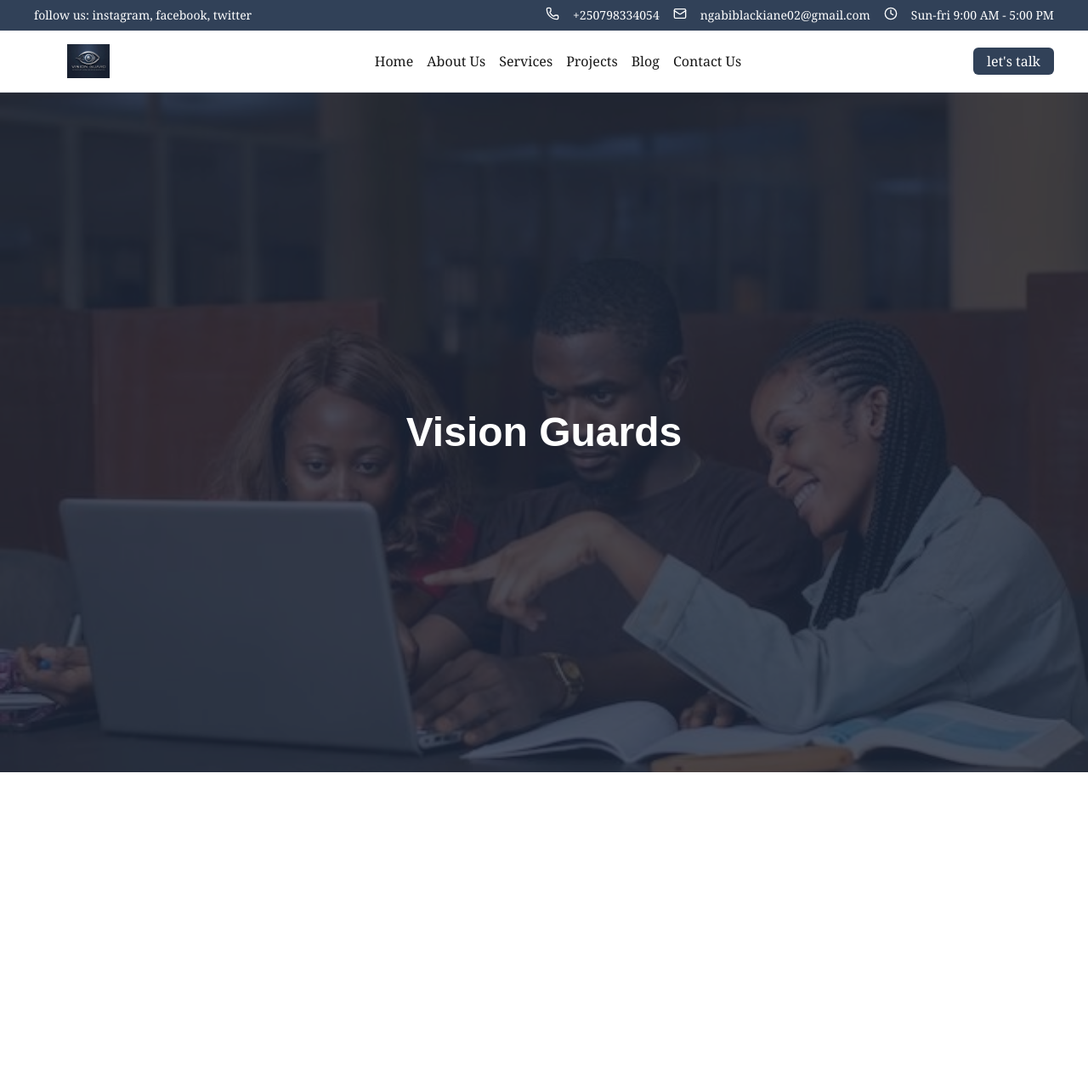
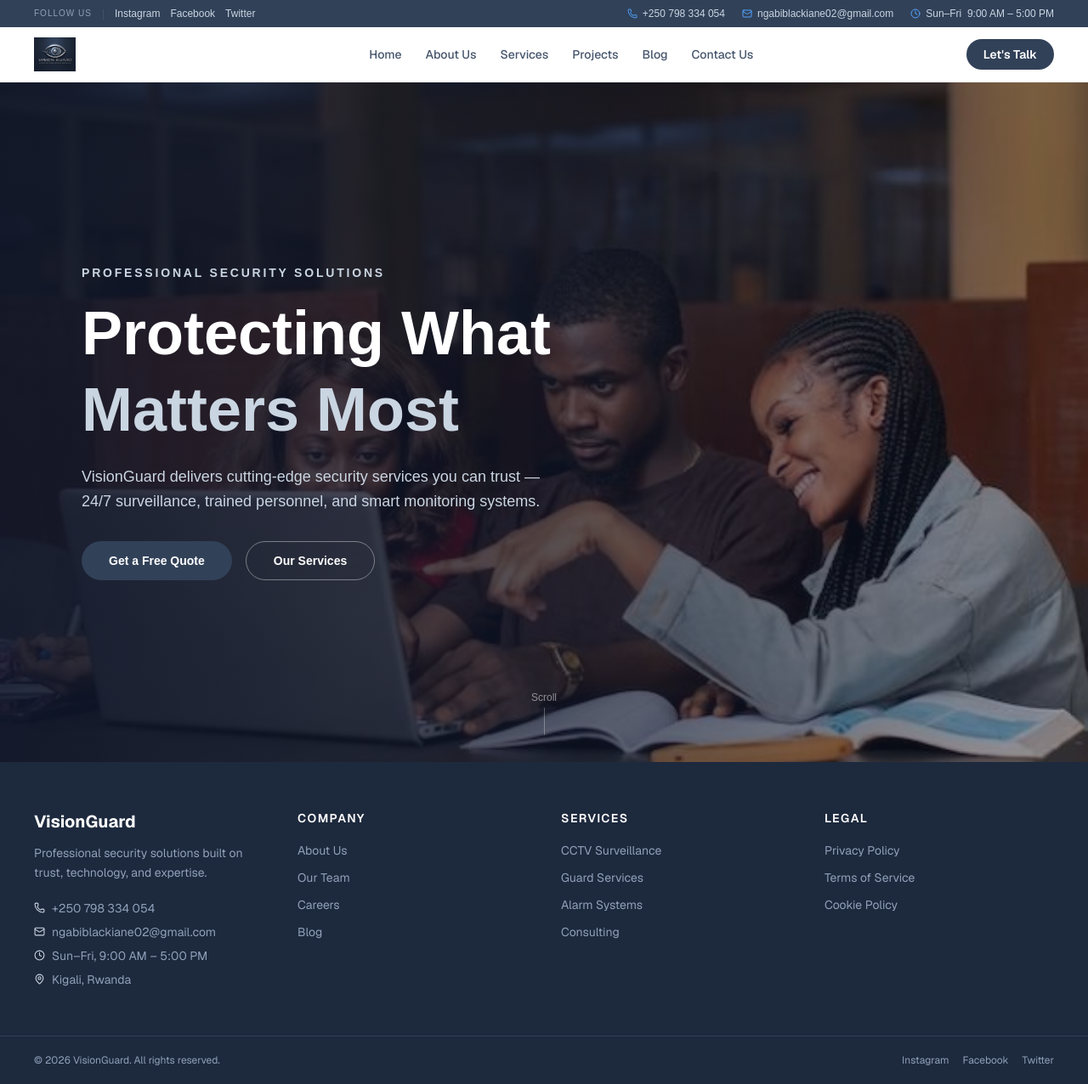
Before and after one commit to ingdia/VisionGuard, a Next.js app in the folder platform/: page / in a window 1280 px wide. Shown: the whole page at 85% size. Before the commit the page ends 909 px from the top, so only its background shows below. Built offline with nearby package versions, Linux system fonts and the light colour scheme.

Commit message:
feat : added the footer

```diff
--- a/platform/src/app/page.tsx
+++ b/platform/src/app/page.tsx
@@ -1,14 +1,17 @@
 import Header from "@/components/Header";
 import Hero from "@/components/sections/Hero";
 import TopBar from "@/components/TopBar";
-import Image from "next/image";
+import Footer from "@/components/Footer";
 
 export default function Home() {
   return (
-    <div className="">
-     <TopBar/>
-     <Header/>
-     <Hero/>
+    <div className="flex flex-col min-h-screen">
+      <TopBar />
+      <Header />
+      <main className="flex-1">
+        <Hero />
+      </main>
+      <Footer />
     </div>
   );
 }
--- a/platform/src/components/Footer.tsx
+++ b/platform/src/components/Footer.tsx
@@ -0,0 +1,56 @@
+import React from 'react'
+import { Phone, Mail, Clock, MapPin } from 'lucide-react'
+
+const footerLinks = {
+  Company: ["About Us", "Our Team", "Careers", "Blog"],
+  Services: ["CCTV Surveillance", "Guard Services", "Alarm Systems", "Consulting"],
+  Legal: ["Privacy Policy", "Terms of Service", "Cookie Policy"],
+}
+
+function Footer() {
+  return (
+    <footer className="bg-slate-800 text-slate-400 font-sans">
+      <div className="max-w-7xl mx-auto px-6 md:px-10 py-14 grid grid-cols-1 sm:grid-cols-2 lg:grid-cols-4 gap-10">
+        {/* Brand */}
+        <div>
+          <h2 className="text-white text-xl font-bold mb-3">VisionGuard</h2>
+          <p className="text-sm leading-relaxed mb-5">
+            Professional security solutions built on trust, technology, and expertise.
+          </p>
+          <div className="flex flex-col gap-2 text-sm">
+            <span className="flex items-center gap-2"><Phone size={13} className="text-slate-300" /> +250 798 334 054</span>
+            <span className="flex items-center gap-2"><Mail size={13} className="text-slate-300" /> ngabiblackiane02@gmail.com</span>
+            <span className="flex items-center gap-2"><Clock size={13} className="text-slate-300" /> Sun–Fri, 9:00 AM – 5:00 PM</span>
+            <span className="flex items-center gap-2"><MapPin size={13} className="text-slate-300" /> Kigali, Rwanda</span>
+          </div>
+        </div>
+
+        {/* Link columns */}
+        {Object.entries(footerLinks).map(([title, links]) => (
+          <div key={title}>
+            <h3 className="text-white text-sm font-semibold uppercase tracking-widest mb-4">{title}</h3>
+            <ul className="flex flex-col gap-2">
+              {links.map(link => (
+                <li key={link}>
+                  <a href="#" className="text-sm hover:text-white transition-colors duration-200">{link}</a>
+                </li>
+              ))}
+            </ul>
+          </div>
+        ))}
+      </div>
+
+      {/* Bottom bar */}
+      <div className="border-t border-slate-700 px-6 md:px-10 py-5 flex flex-col sm:flex-row justify-between items-center gap-2 text-xs text-slate-400">
+        <p>© {new Date().getFullYear()} VisionGuard. All rights reserved.</p>
+        <div className="flex gap-4">
+          {["Instagram", "Facebook", "Twitter"].map(s => (
+            <a key={s} href="#" className="hover:text-white transition-colors duration-200">{s}</a>
+          ))}
+        </div>
+      </div>
+    </footer>
+  )
+}
+
+export default Footer
--- a/platform/src/components/Header.tsx
+++ b/platform/src/components/Header.tsx
@@ -1,34 +1,71 @@
-import React from 'react'
+"use client";
+import React, { useState, useEffect } from 'react'
 import Image from "next/image";
 import logo from "../../public/images/logo.jpeg";
+import { Menu, X } from "lucide-react";
 
+const navLinks = ["Home", "About Us", "Services", "Projects", "Blog", "Contact Us"];
 
 function Header() {
+  const [menuOpen, setMenuOpen] = useState(false);
+  const [scrolled, setScrolled] = useState(false);
+
+  useEffect(() => {
+    const onScroll = () => setScrolled(window.scrollY > 10);
+    window.addEventListener("scroll", onScroll);
+    return () => window.removeEventListener("scroll", onScroll);
+  }, []);
+
   return (
-    <div className='flex flex-row items-center justify-between p-4 font-serif border-b-1 border-gray-200 px-10'>
-      <div className="w-32 h-10 relative">
-         <Image
-        src={logo}
-        alt="Picture of the author"
-        placeholder="blur"
-        fill
-        className="object-contain"
-      />
+    <header className={`sticky top-0 z-50 bg-white font-sans transition-shadow duration-300 ${scrolled ? "shadow-md" : "border-b border-gray-100"}`}>
+      <div className="flex items-center justify-between px-4 md:px-10 py-3">
+        {/* Logo */}
+        <div className="w-36 h-10 relative flex-shrink-0">
+          <Image src={logo} alt="VisionGuard logo" placeholder="blur" fill className="object-contain object-left" />
+        </div>
+
+        {/* Desktop nav */}
+        <nav className="hidden md:flex items-center gap-1">
+          {navLinks.map(link => (
+            <a
+              key={link}
+              href="#"
+              className="relative px-3 py-2 text-sm text-slate-600 font-medium hover:text-slate-900 transition-colors duration-200 group"
+            >
+              {link}
+              <span className="absolute bottom-1 left-3 right-3 h-0.5 bg-slate-700 scale-x-0 group-hover:scale-x-100 transition-transform duration-200 origin-left rounded-full" />
+            </a>
+          ))}
+        </nav>
+
+        <button className="hidden md:inline-flex items-center gap-2 bg-slate-700 hover:bg-slate-800 text-white text-sm font-semibold px-5 py-2 rounded-full transition-colors duration-200">
+          Let&apos;s Talk
+        </button>
+
+        {/* Mobile hamburger */}
+        <button
+          className="md:hidden p-1 rounded-md text-slate-700 hover:bg-slate-100 transition-colors"
+          onClick={() => setMenuOpen(!menuOpen)}
+          aria-label="Toggle menu"
+        >
+          {menuOpen ? <X size={22} /> : <Menu size={22} />}
+        </button>
       </div>
-      <nav>
-        <ul className='flex flex-row gap-4'>
-          <li>Home</li>
-          <li>About Us</li>
-          <li>Services</li>
-          <li>Projects</li>
-          <li>Blog</li>
-          <li>Contact Us</li>
-        </ul>
-      </nav>
-      <button className='bg-slate-700 text-white px-4 py-1 rounded-md'>
-        let's talk
-      </button>
-    </div>
+
+      {/* Mobile menu */}
+      {menuOpen && (
+        <div className="md:hidden border-t border-gray-100 px-4 py-4 flex flex-col gap-1 bg-white">
+          {navLinks.map(link => (
+            <a key={link} href="#" className="py-2.5 px-3 text-sm text-slate-700 font-medium hover:bg-slate-50 rounded-md transition-colors">
+              {link}
+            </a>
+          ))}
+          <button className="mt-3 bg-slate-700 hover:bg-slate-800 text-white text-sm font-semibold px-5 py-2.5 rounded-full transition-colors w-full">
+            Let&apos;s Talk
+          </button>
+        </div>
+      )}
+    </header>
   )
 }
 
--- a/platform/src/components/TopBar.tsx
+++ b/platform/src/components/TopBar.tsx
@@ -3,15 +3,22 @@ import { Phone, Mail, Clock } from "lucide-react";
 
 function TopBar() {
   return (
-    <div className="bg-slate-700 px-10 font-serif text-sm text-white p-2 flex justify-between">
-      <div>
-        <p>follow us:
-        instagram, facebook, twitter</p>
+    <div className="bg-slate-700 px-4 md:px-10 text-xs text-slate-300 py-2 flex flex-col sm:flex-row justify-between items-center gap-2 sm:gap-0">
+      <div className="flex items-center gap-3">
+        <span className="text-slate-400 uppercase tracking-widest text-[10px]">Follow Us</span>
+        <span className="text-slate-600">|</span>
+        {[
+          { label: "Instagram", href: "#" },
+          { label: "Facebook", href: "#" },
+          { label: "Twitter", href: "#" },
+        ].map(({ label, href }) => (
+          <a key={label} href={href} className="hover:text-white transition-colors duration-200">{label}</a>
+        ))}
       </div>
-      <div className="flex flex-row gap-4">
-        <Phone size={16}/><p> +250798334054</p>
-         <Mail size={16}/> <p> ngabiblackiane02@gmail.com</p>
-        <Clock size={16}/><p> Sun-fri 9:00 AM - 5:00 PM</p>
+      <div className="hidden sm:flex items-center gap-5">
+        <span className="flex items-center gap-1.5"><Phone size={12} className="text-blue-400" /> +250 798 334 054</span>
+        <span className="hidden md:flex items-center gap-1.5"><Mail size={12} className="text-blue-400" /> ngabiblackiane02@gmail.com</span>
+        <span className="hidden lg:flex items-center gap-1.5"><Clock size={12} className="text-blue-400" /> Sun–Fri &nbsp;9:00 AM – 5:00 PM</span>
       </div>
     </div>
   )
--- a/platform/src/components/sections/Hero.tsx
+++ b/platform/src/components/sections/Hero.tsx
@@ -2,21 +2,39 @@ import React from 'react'
 
 function Hero() {
   return (
-    <div className='relative w-full h-[500px]'>
-
-      <div className="relative bg-[url('/images/Hero.jpg')] bg-cover bg-center h-screen">
-
-        <div className="absolute inset-0 bg-slate-800/80"></div>
+    <div className="relative w-full">
+      <div className="relative bg-[url('/images/Hero.jpg')] bg-cover bg-center min-h-[500px] h-[70vh] md:h-screen">
+        {/* Gradient overlay */}
+        <div className="absolute inset-0 bg-gradient-to-r from-slate-900/90 via-slate-900/70 to-slate-900/40" />
 
         {/* Content */}
-        <div className="relative z-10 flex items-center justify-center h-full">
-          <h1 className="text-white text-5xl font-bold">
-            Vision Guards
+        <div className="relative z-10 flex flex-col justify-center h-full px-6 md:px-16 lg:px-24 max-w-5xl">
+          <span className="text-slate-300 text-sm font-semibold tracking-[0.2em] uppercase mb-4">
+            Professional Security Solutions
+          </span>
+          <h1 className="text-white text-4xl sm:text-5xl md:text-6xl lg:text-7xl font-bold leading-tight">
+            Protecting What <br className="hidden sm:block" />
+            <span className="text-slate-300">Matters Most</span>
           </h1>
+          <p className="mt-5 text-slate-300 text-base sm:text-lg max-w-xl leading-relaxed">
+            VisionGuard delivers cutting-edge security services you can trust — 24/7 surveillance, trained personnel, and smart monitoring systems.
+          </p>
+          <div className="mt-8 flex flex-col sm:flex-row gap-4">
+            <button className="bg-slate-700 hover:bg-slate-800 text-white font-semibold px-8 py-3 rounded-full transition-colors duration-200 text-sm">
+              Get a Free Quote
+            </button>
+            <button className="border border-white/40 hover:border-white text-white font-semibold px-8 py-3 rounded-full transition-colors duration-200 text-sm backdrop-blur-sm">
+              Our Services
+            </button>
+          </div>
         </div>
 
+        {/* Scroll indicator */}
+        <div className="absolute bottom-8 left-1/2 -translate-x-1/2 flex flex-col items-center gap-1 text-white/50 text-xs hidden md:flex">
+          <span>Scroll</span>
+          <div className="w-px h-8 bg-white/30 animate-pulse" />
+        </div>
       </div>
-
     </div>
   )
 }
```
